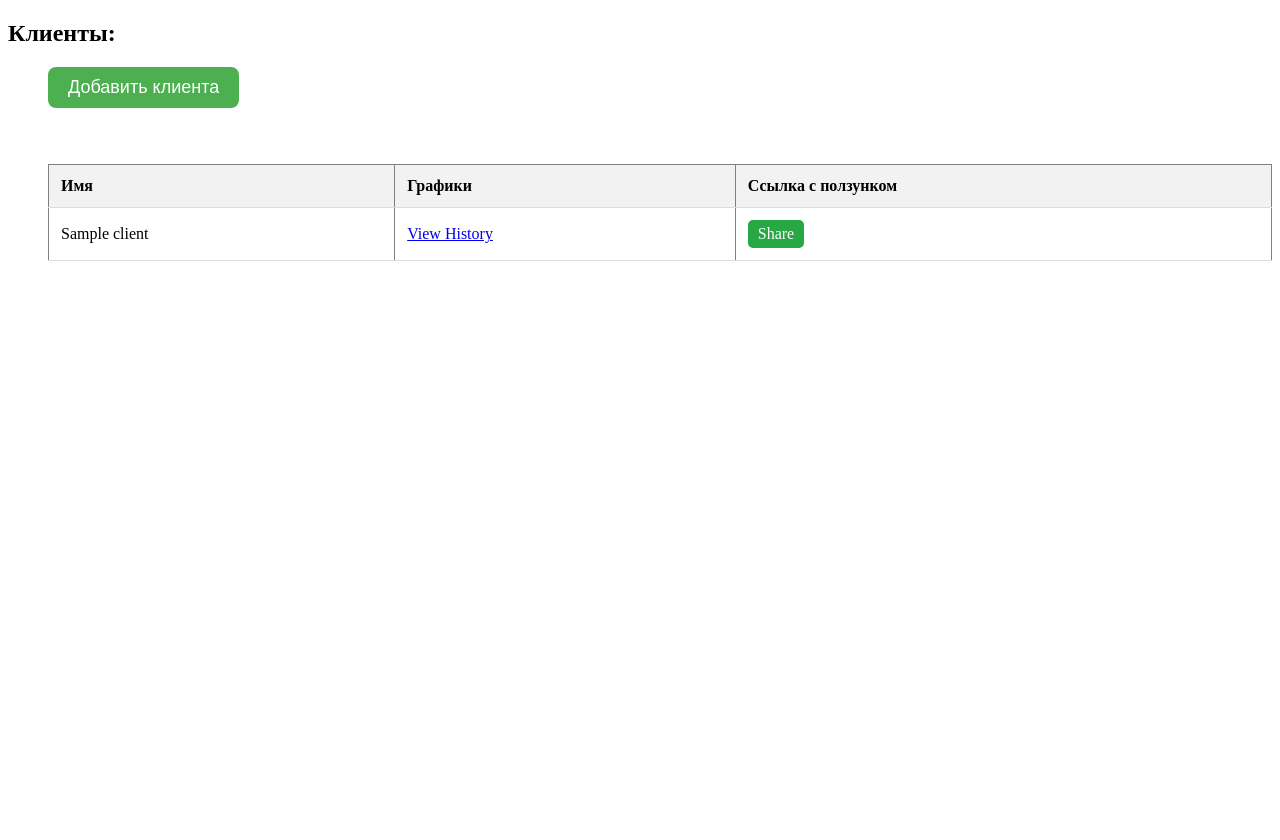
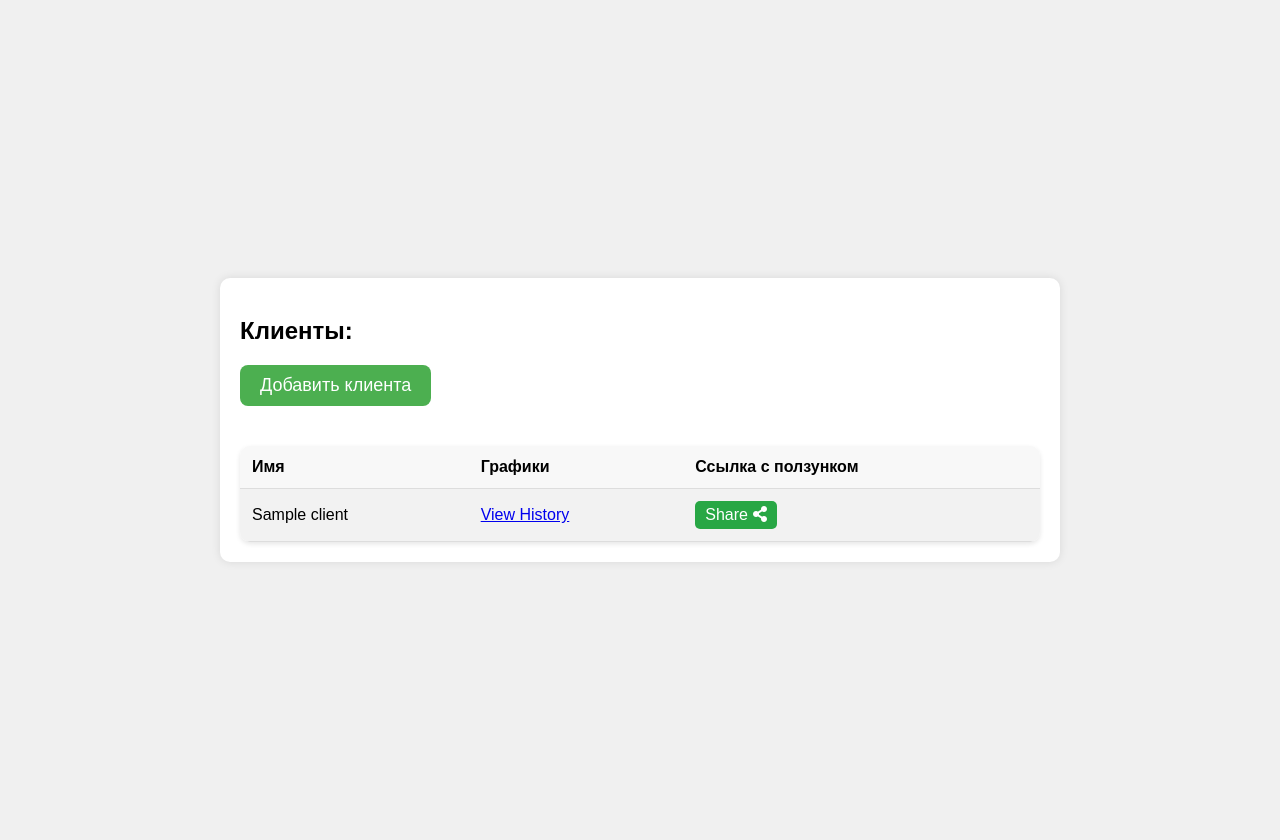
Before and after one commit to WowNemir/psy_slider, a Flask app: page /admin_dashboard/1 in a window 1280 px wide. Before the commit the page ends 261 px from the top, so only its background shows below. Run offline with Flask 3, Linux system fonts and the light colour scheme; tables that the repository leaves empty hold one stand-in row (values such as "Sample post").

Commit message:
Fancy styles for admin and add_client pages

```diff
--- a/templates/admin_dashboard.html
+++ b/templates/admin_dashboard.html
@@ -6,7 +6,28 @@
     <title>Admin Dashboard</title>
     <link rel="stylesheet" href="https://cdnjs.cloudflare.com/ajax/libs/font-awesome/5.15.4/css/all.min.css"> <!-- Include Font Awesome CSS -->
     <style>
-        /* Styles for the Add Client button */
+        body {
+            font-family: Arial, sans-serif;
+            background-color: #f0f0f0;
+            margin: 0;
+            display: flex;
+            flex-direction: column;
+            align-items: center;
+            justify-content: center;
+            height: 100vh;
+            padding: 20px;
+        }
+        h2 {
+            margin-bottom: 20px;
+        }
+        .container {
+            background-color: #fff;
+            padding: 20px;
+            border-radius: 10px;
+            box-shadow: 0 0 10px rgba(0, 0, 0, 0.1);
+            width: 100%;
+            max-width: 800px;
+        }
         .add-client-button {
             padding: 10px 20px;
             font-size: 18px;
@@ -21,32 +42,33 @@
             transition-duration: 0.4s;
             margin-bottom: 20px;
         }
-
         .add-client-button:hover {
             background-color: #45a049; /* Darker Green */
         }
-
-        /* Styles for the table */
         table {
             border-collapse: collapse;
             width: 100%;
+            margin-top: 20px;
+            background-color: #fff;
+            box-shadow: 0 2px 5px rgba(0, 0, 0, 0.1);
+            border-radius: 10px;
+            overflow: hidden;
         }
-
         th, td {
             padding: 12px;
             text-align: left;
             border-bottom: 1px solid #ddd;
         }
-
         th {
-            background-color: #f2f2f2; /* Light gray */
+            background-color: #f8f8f8;
+            font-weight: bold;
         }
-
+        tr:nth-child(even) {
+            background-color: #f2f2f2;
+        }
         tr:hover {
-            background-color: #f5f5f5; /* Lighter gray on hover */
+            background-color: #e9e9e9; /* Light gray on hover */
         }
-
-        /* Styles for the share icon */
         .share-icon {
             display: inline-block;
             padding: 5px 10px;
@@ -56,7 +78,6 @@
             text-align: center;
             text-decoration: none;
         }
-            border: none;
         .share-icon::after {
             content: "\f1e0"; /* Font Awesome icon content for a share icon */
             font-family: "Font Awesome 5 Free";
@@ -66,13 +87,12 @@
     </style>
 </head>
 <body>
-    <h2>Клиенты:</h2>
-    <ul>
+    <div class="container">
+        <h2>Клиенты:</h2>
         <form action="{{ url_for('add_client', psycho_id=psycho_id) }}">
             <input type="submit" value="Добавить клиента" class="add-client-button">
         </form>
-        <br><br>
-        <table border="1">
+        <table>
             <tr>
                 <th>Имя</th>
                 <th>Графики</th>
@@ -86,7 +106,7 @@
             </tr>
             {% endfor %}
         </table>
-    </ul>
+    </div>
     <script>
         function setHasUnfinishedChoices(clientId) {
             // Make an AJAX request to the API endpoint to set has_unfinished_choices
```
Also changed, not shown: templates/add_client.html (+57 -7 lines).
